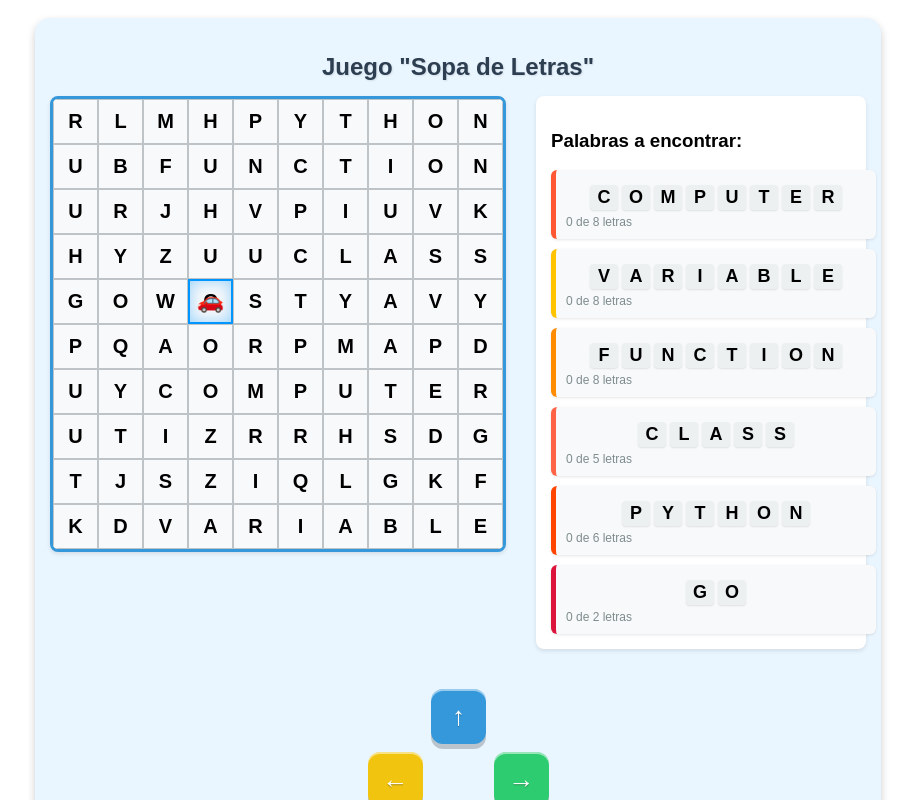
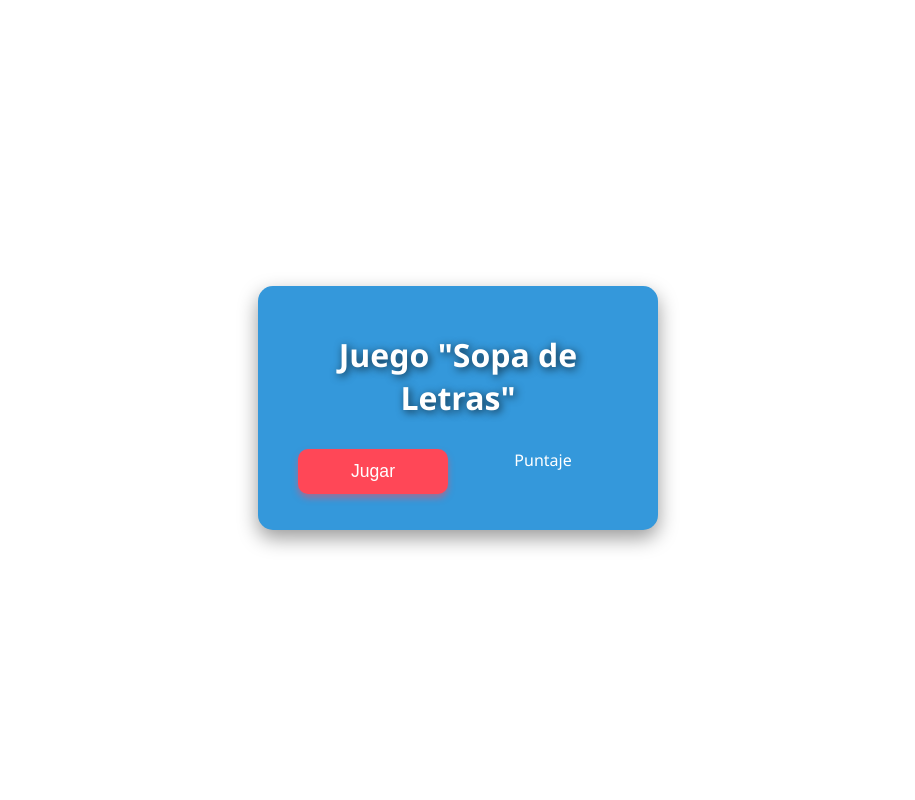
Before and after one commit to Eth4nSP/P-Web, an Angular app: page / in a window 1280 px wide. Shown: the top 800 px of the page, without its empty margins (182-1097 px from the left). Built offline with nearby package versions, Linux system fonts and the light colour scheme.

Commit message:
Agregando un menu

```diff
--- a/src/app/app.component.html
+++ b/src/app/app.component.html
@@ -1,3 +1 @@
-<div class="app-container">
-  <app-board></app-board>
-</div>
+<router-outlet></router-outlet>
--- a/src/app/app.component.ts
+++ b/src/app/app.component.ts
@@ -1,13 +1,14 @@
 import { Component } from '@angular/core';
 import { BoardComponent } from './board/board.component';
 import { CommonModule } from '@angular/common';
+import { RouterOutlet } from '@angular/router';
 
 @Component({
   selector: 'app-root',
   templateUrl: './app.component.html',
   styleUrls: ['./app.component.scss'],
   standalone: true,
-  imports: [CommonModule, BoardComponent]
+  imports: [CommonModule, BoardComponent, RouterOutlet]
 })
 export class AppComponent {
   title = 'Juego de Palabras';
--- a/src/app/app.routes.ts
+++ b/src/app/app.routes.ts
@@ -1,7 +1,11 @@
 import { Routes } from '@angular/router';
 import { BoardComponent } from './board/board.component';
+import { MenuComponent } from './pages/menu/menu.component';
+import { PuntajeComponent } from './pages/puntaje/puntaje.component';
 
 export const routes: Routes = [
-  { path: '', component: BoardComponent },
+  { path: 'game', component: BoardComponent },
+  { path: '', component: MenuComponent },
+  { path: 'score', component: PuntajeComponent },
   // otras rutas...
 ];
--- /dev/null
+++ b/src/app/pages/menu/menu.component.html
@@ -0,0 +1,9 @@
+<div class="container">
+    <nav class="menu">
+        <h1>Juego "Sopa de Letras"</h1>
+        <ul>
+            <li><button><a routerLink="/game">Jugar</a></button></li>
+            <li><a [routerLink]="['/score']">Puntaje</a></li>
+        </ul>
+    </nav>
+</div>
--- /dev/null
+++ b/src/app/pages/menu/menu.component.scss
@@ -0,0 +1,94 @@
+.container {
+    height: 100vh;
+    display: flex;
+    flex-direction: column;
+    justify-content: center;
+    align-items: center;
+    //background: linear-gradient(135deg, #1e3c72, #2a5298);
+    color: white;
+    font-family: 'Segoe UI', Tahoma, Geneva, Verdana, sans-serif;
+    text-align: center;
+    padding: 20px;
+    box-sizing: border-box;
+}
+
+h1 {
+    font-size: 2rem;
+    margin-bottom: 30px;
+    text-shadow: 2px 2px 8px rgba(0, 0, 0, 0.7);
+    user-select: none;
+    max-width: 300px;
+    margin-left: auto;
+    margin-right: auto;
+}
+
+
+/* El cuadro que contiene el menú */
+
+.menu {
+    //background: rgba(255, 255, 255, 0.1);
+    //background: linear-gradient(135deg, #1e3c72, #2a5298);
+    background-color: #3498db;
+    /* semitransparente para destacar */
+    padding: 20px 40px;
+    border-radius: 15px;
+    box-shadow: 0 8px 20px rgba(0, 0, 0, 0.4);
+    max-width: 320px;
+    width: 90vw;
+    /* que no sea más ancho que la pantalla en móviles */
+    margin: 0 auto;
+}
+
+.menu ul {
+    list-style: none;
+    padding: 0;
+    display: flex;
+    justify-content: center;
+    gap: 20px;
+    flex-wrap: wrap;
+}
+
+.menu li {
+    flex: 1 1 100px;
+    /* mínimo 100px, se ajusta */
+}
+
+.menu li button {
+    width: 100%;
+    padding: 12px 0;
+    font-size: 1.1rem;
+    cursor: pointer;
+    border: none;
+    background-color: #ff4757;
+    color: white;
+    border-radius: 10px;
+    box-shadow: 0 4px 6px rgba(255, 71, 87, 0.5);
+    transition: background-color 0.3s ease, transform 0.2s ease;
+    user-select: none;
+}
+
+.menu li button:hover {
+    background-color: #e84118;
+    transform: scale(1.05);
+}
+
+.menu li a {
+    text-decoration: none;
+    color: inherit;
+    display: block;
+    width: 100%;
+}
+
+
+/* Responsive: en pantallas chicas, botones verticales */
+
+@media (max-width: 400px) {
+    .menu ul {
+        flex-direction: column;
+        gap: 15px;
+    }
+    h1 {
+        font-size: 1.5rem;
+        max-width: 90vw;
+    }
+}
--- /dev/null
+++ b/src/app/pages/menu/menu.component.ts
@@ -0,0 +1,22 @@
+import { Component } from '@angular/core';
+import { RouterLink } from '@angular/router';
+@Component({
+  selector: 'app-menu',
+  templateUrl: './menu.component.html',
+  styleUrls: ['./menu.component.scss'],
+  standalone: true,
+  imports: [RouterLink],
+})
+export class MenuComponent {
+
+  onPlay() {
+    console.log('¡A jugar se ha dicho!');
+    // Aquí puedes redirigir a la página de juego o iniciar el juego
+  }
+
+  onScore() {
+    console.log('Mostrando puntajes...');
+    // Aquí puedes redirigir a la página de puntajes
+  }
+
+}
```
Also changed, not shown: 1 other file (tests, documents, lock files or other folders).
